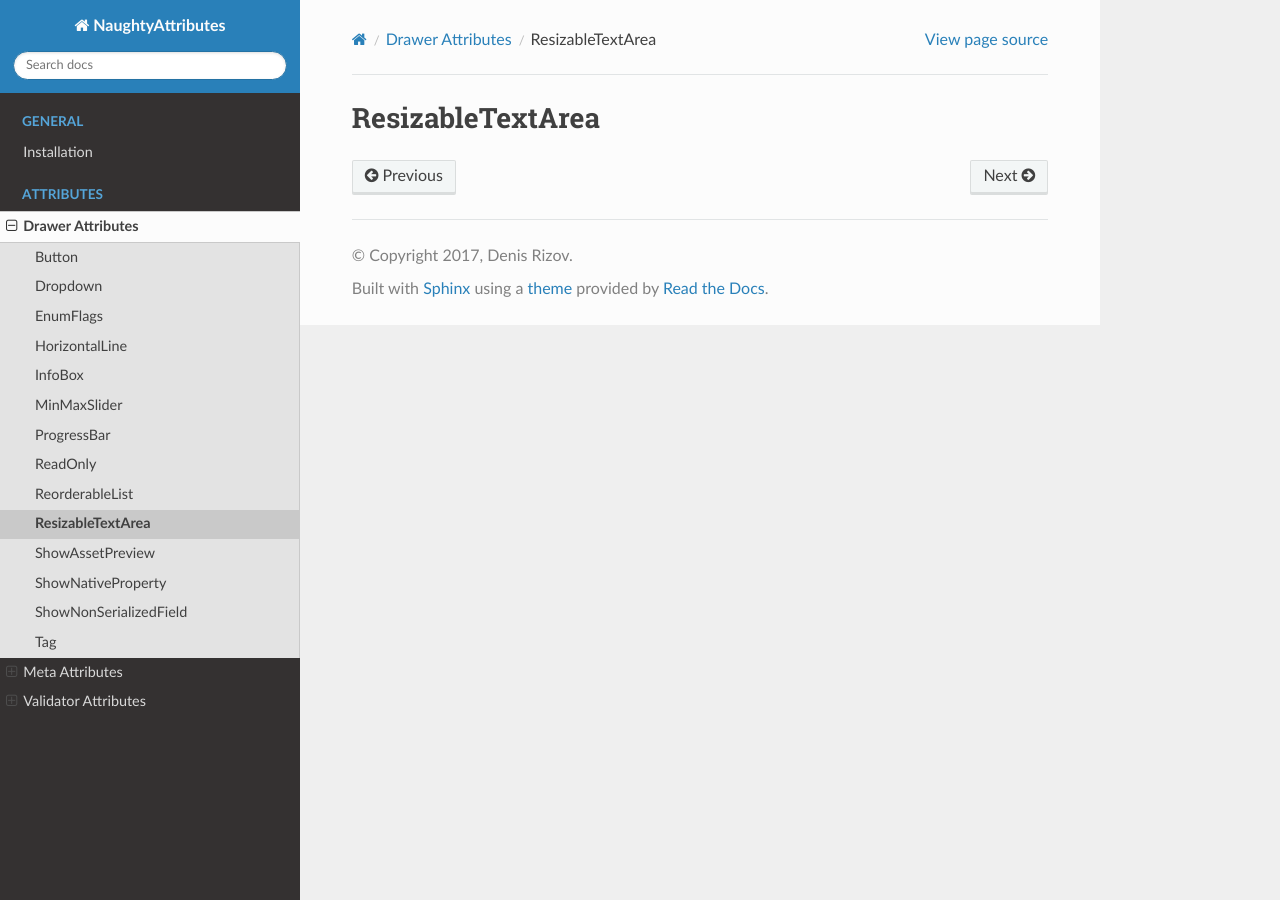
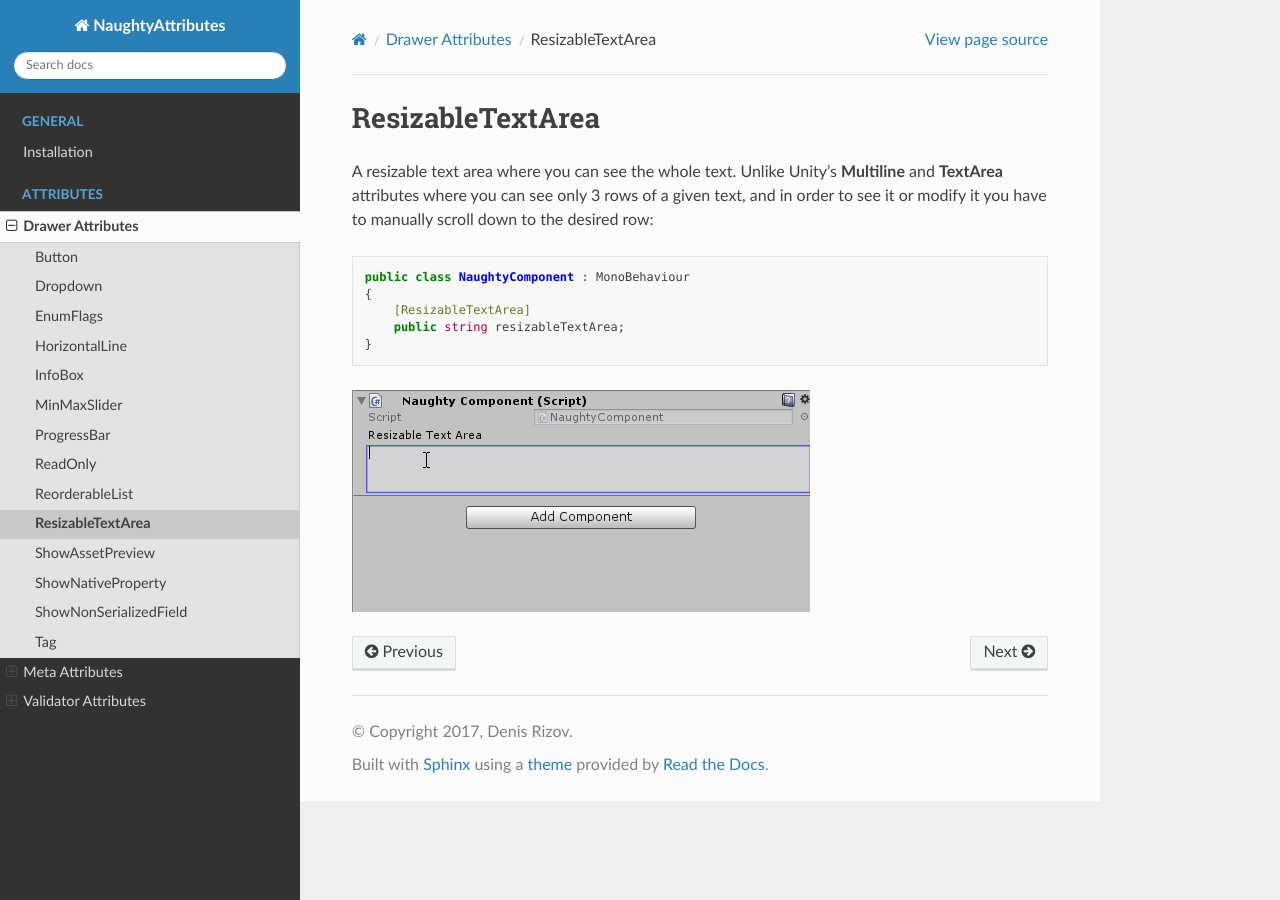
Before and after one commit to dbrizov/na-docs, a Sphinx documentation site: the page built from source/attributes/drawer_attributes/resizable_text_area.rst, in a window 1280 px wide. Built offline with Sphinx 7.4.7 and the Read the Docs theme 2.0.0, drawn with Linux system fonts in a browser that asks for light colours.

Commit message:
update: ResizableTextArea

```diff
--- a/source/attributes/drawer_attributes/resizable_text_area.rst
+++ b/source/attributes/drawer_attributes/resizable_text_area.rst
@@ -1,2 +1,13 @@
 ResizableTextArea
 =================
+A resizable text area where you can see the whole text.
+Unlike Unity's **Multiline** and **TextArea** attributes where you can see only 3 rows of a given text,
+and in order to see it or modify it you have to manually scroll down to the desired row::
+
+    public class NaughtyComponent : MonoBehaviour
+    {
+        [ResizableTextArea]
+        public string resizableTextArea;
+    }
+
+.. image:: ../../images/ResizableTextArea_Inspector.gif
```
